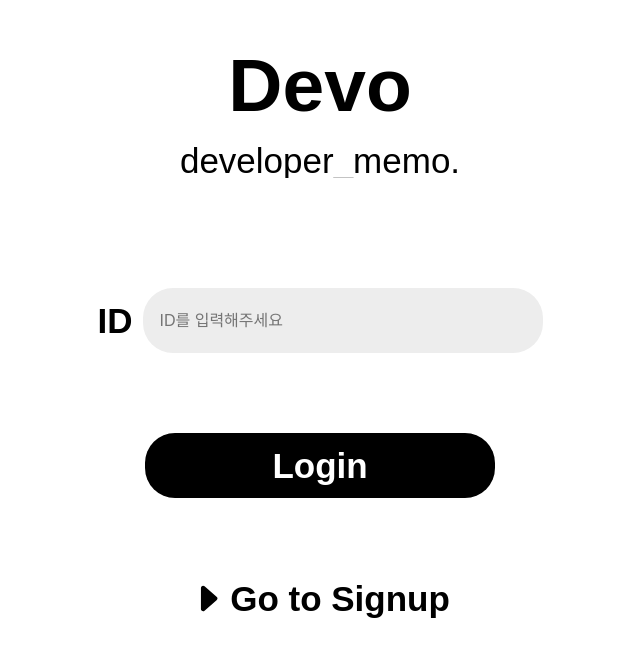
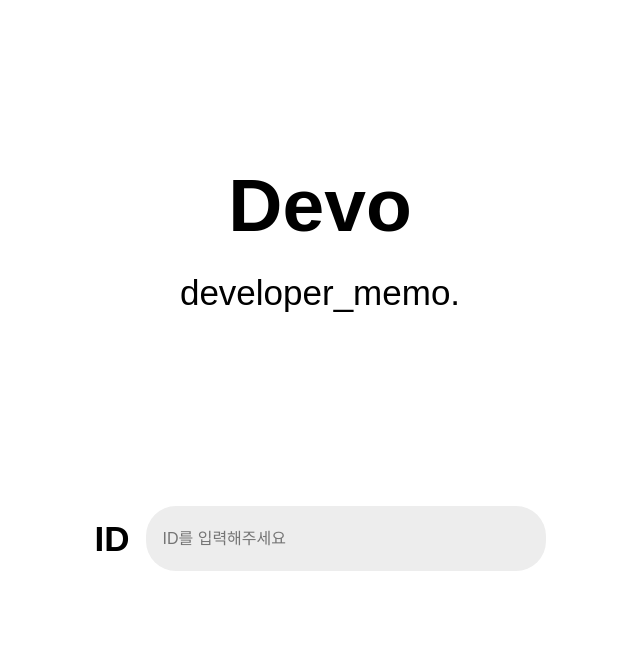
Before and after one commit to 24-Summer-Open-Source-SW/devo, a React (Create React App) app: page / in a window 1280 px wide. Shown: the part 152-800 px from the top of the page, without its empty margins (320-960 px from the left). Built offline with nearby package versions, Linux system fonts and the light colour scheme.

Commit message:
css: globalStyles

```diff
--- a/src/styles/globalStyeles.js
+++ b/src/styles/globalStyeles.js
@@ -8,15 +8,15 @@
     *{
         box-sizing: border-box;
     }
-    html, body, div, span, h1, h2, h3, h4, h5, h6, p,
-    a, dl, dt, dd, ol, ul, li, form, label, table{
-        margin: 0;
-        padding: 0;
-        border: 0;
-        font-size: 10px;
-        vertical-align: baseline;
-        overflow: hidden;
-    }
+    //html, body, div, span, h1, h2, h3, h4, h5, h6, p,
+    //a, dl, dt, dd, ol, ul, li, form, label, table{
+    //    margin: 0;
+    //    padding: 0;
+    //    border: 0;
+    //    font-size: 10px;
+    //    vertical-align: baseline;
+    //    overflow: hidden;
+    //}
     body{
         line-height: 1;
         font-family: 'Noto Sans KR', sans-serif;
```
